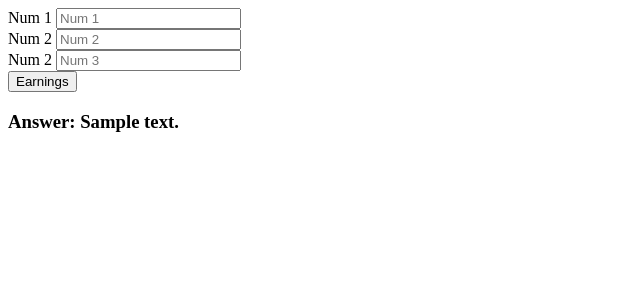
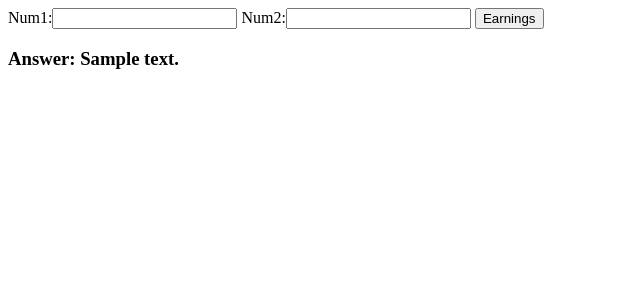
Before and after one commit to valente98/django_practice, a Django app: template app/templates/app/earning.html in a window 1280 px wide. Shown: the top 300 px of the page, without its empty margins (0-640 px from the left). Run offline with Django 3.2, Linux system fonts and the light colour scheme; tables that the repository leaves empty hold one stand-in row (values such as "Sample post"); the template is opened without the code that fills it: values that come from a table or form of the project are taken from there, most other values are stand-ins (such as "Sample title", 1, 10 or a date in 2020).

Commit message:
deleted the divs so it can use the forms classes.

```diff
--- a/app/templates/app/earning.html
+++ b/app/templates/app/earning.html
@@ -1,18 +1,7 @@
 {% block body %}
 
-<form action="{% url 'app:earning' %}" method="GET" role="form">
-    <div class="form-group">
-        <label for="num1">Num 1</label>
-        <input type="number" name="num1" class="form-control" placeholder="Num 1">
-    </div>
-    <div class="form-group">
-        <label for="num2">Num 2</label>
-        <input type="number" name="num2" class="form-control" placeholder="Num 2">
-    </div>
-    <div class="form-group">
-        <label for="num3">Num 2</label>
-        <input type="number" name="num3" class="form-control" placeholder="Num 3">
-    </div>
+<form method="GET" role="form">
+    {{form}}
     <button type="submit" class="btn btn-primary">Earnings</button>
     {% if answer != None %}
         <h3>Answer: {{ answer }}</h3>
```
